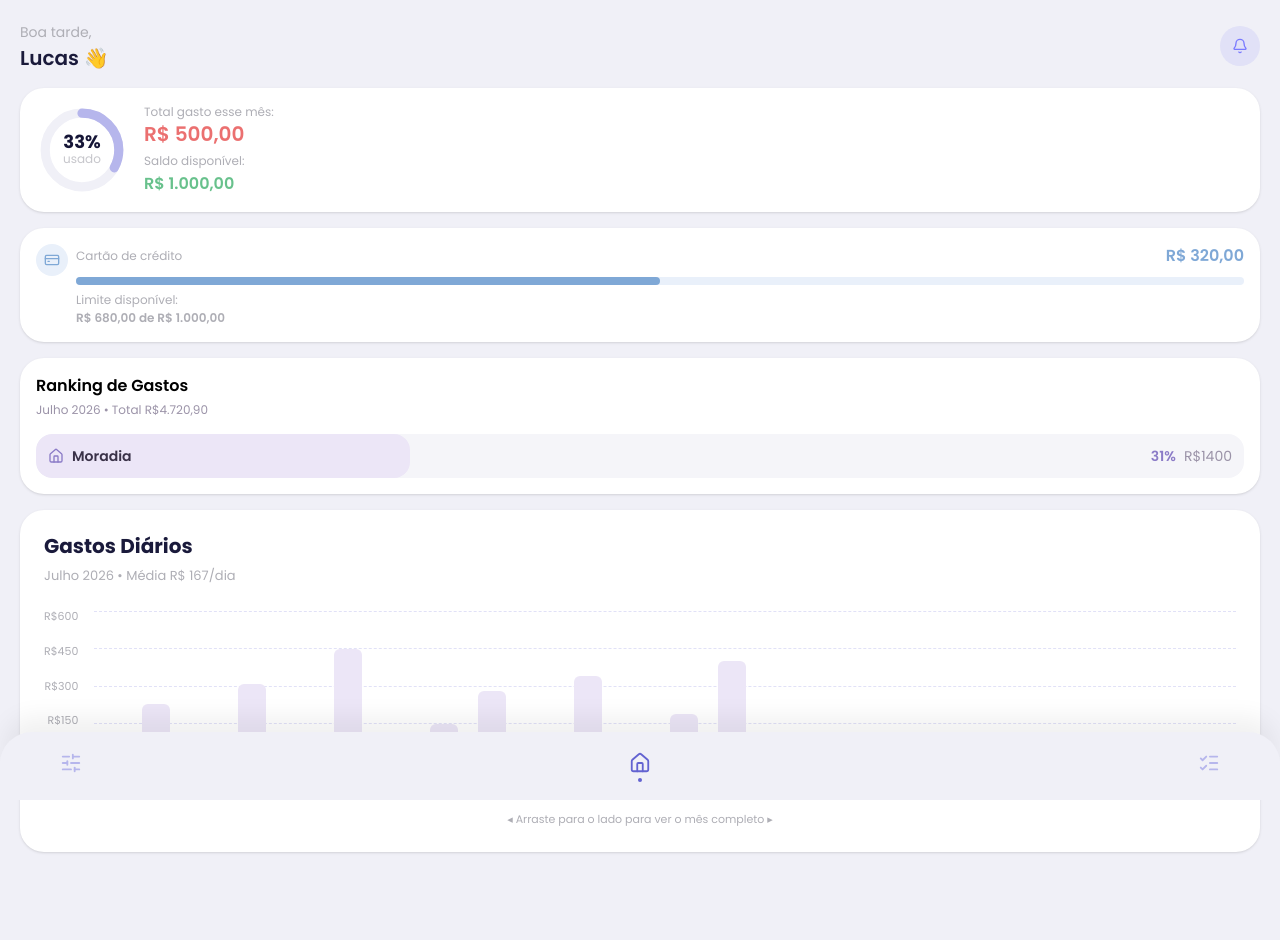
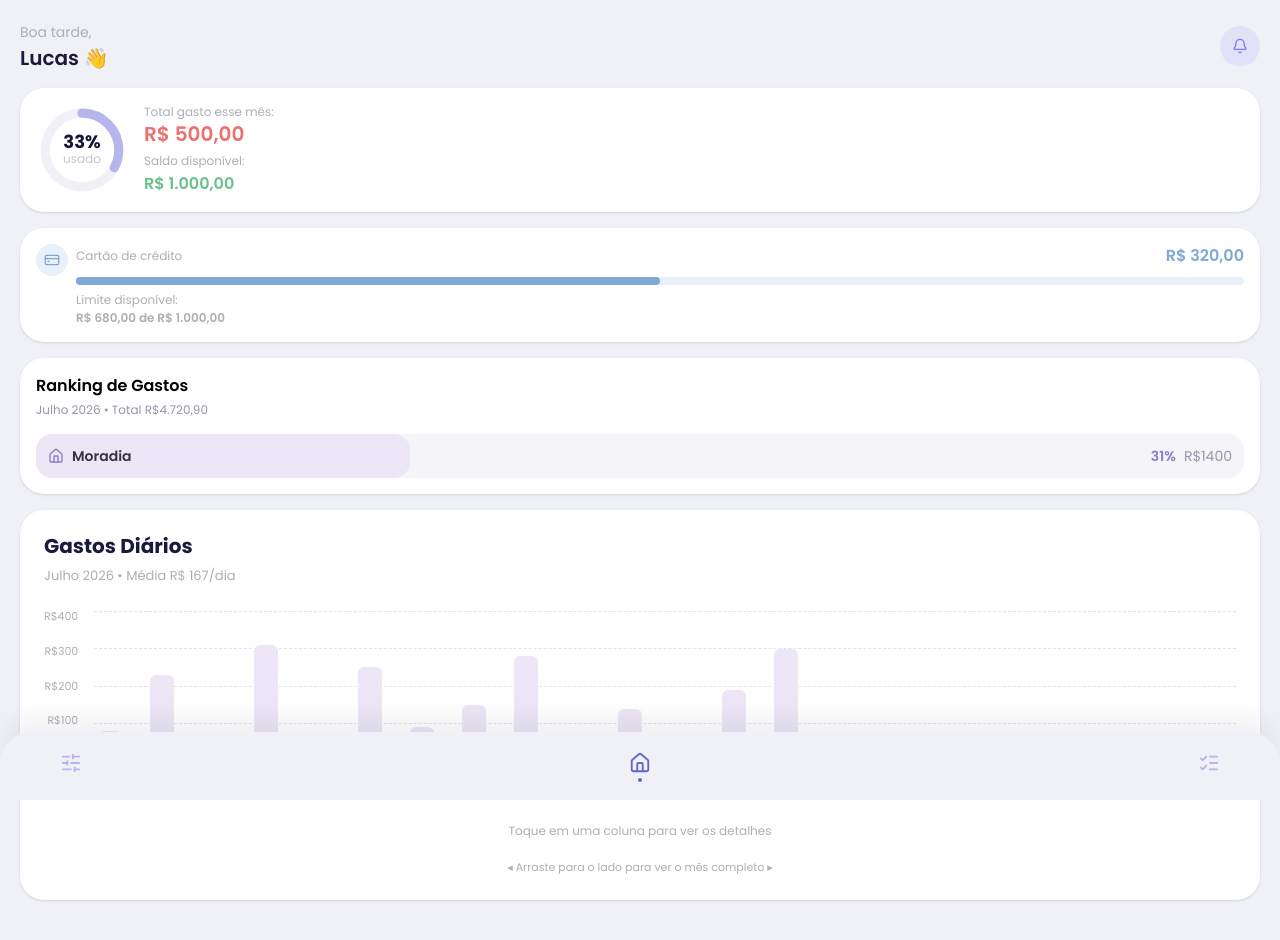
Before and after one commit to lucasboeck06/sepoupe, a React app in the folder frontend/: page /dashboard in a window 1280 px wide. Shown: the top 940 px of the page. Built offline with nearby package versions, Linux system fonts and the light colour scheme; the HTML template or start-up script is replaced by a standard one.

Commit message:
Finalização do gráfico, mas sem lógica

```diff
--- a/frontend/src/components/GraficoGastosScroll.jsx
+++ b/frontend/src/components/GraficoGastosScroll.jsx
@@ -1,24 +1,48 @@
+import { useState } from "react";
+
 export default function GraficoGastosScroll() {
+  const [diaSelecionado, setDiaSelecionado] = useState(null);
+
+  // Simulei um cenário onde 310 é o seu maior gasto para provar que o eixo Y se adapta
   const dadosMensais = [
     { dia: 1, valor: 80 },
     { dia: 2, valor: 230 },
     { dia: 3, valor: 40 },
     { dia: 4, valor: 310 },
     { dia: 5, valor: 20 },
-    { dia: 6, valor: 450 },
+    { dia: 6, valor: 250 },
     { dia: 7, valor: 90 },
     { dia: 8, valor: 150 },
     { dia: 9, valor: 280 },
     { dia: 10, valor: 60 },
-    { dia: 11, valor: 340 },
+    { dia: 11, valor: 140 },
     { dia: 12, valor: 10 },
     { dia: 13, valor: 190 },
-    { dia: 14, valor: 400 },
+    { dia: 14, valor: 300 },
     { dia: 15, valor: 70 },
   ];
 
-  const eixoY = [600, 450, 300, 150, 0];
-  const valorMaximo = 600;
+  // 1. A INTELIGÊNCIA MATEMÁTICA:
+  // Descobre qual foi o maior gasto real do mês
+  const maiorGasto = Math.max(...dadosMensais.map((item) => item.valor));
+
+  // Arredonda para a próxima centena para o gráfico ter um "respiro" no topo
+  // Ex: Se o maior gasto for 310, o teto vira 400. Se for 0, previne divisão por zero.
+  const valorMaximo = maiorGasto > 0 ? Math.ceil(maiorGasto / 100) * 100 : 100;
+
+  // Monta as linhas do eixo Y fatiando o valor máximo exatamente em 4 partes
+  const eixoY = [
+    valorMaximo, // 100% (ex: 400)
+    valorMaximo * 0.75, // 75%  (ex: 300)
+    valorMaximo * 0.5, // 50%  (ex: 200)
+    valorMaximo * 0.25, // 25%  (ex: 100)
+    0, // 0%
+  ];
+
+  // Busca os dados do dia que o usuário clicou para mostrar no card inferior
+  const itemSelecionado = dadosMensais.find(
+    (item) => item.dia === diaSelecionado,
+  );
 
   return (
     <div className="w-full bg-white rounded-3xl p-6 shadow-sm">
@@ -34,7 +58,7 @@ export default function GraficoGastosScroll() {
 
       {/* Container Principal do Gráfico */}
       <div className="relative flex">
-        {/* EIXO Y - Agora com altura cravada de 150px */}
+        {/* EIXO Y - Agora totalmente sincronizado com as barras */}
         <div className="flex flex-col justify-between items-end pr-4 text-[11px] font-medium text-[#aeaeb5] h-[150px] shrink-0">
           {eixoY.map((valor, index) => (
             <span key={index} className="leading-none">
@@ -43,11 +67,9 @@ export default function GraficoGastosScroll() {
           ))}
         </div>
 
-        {/* ÁREA DO GRÁFICO (Linhas e Barras) */}
-        {/* min-w-0 é um truque do flexbox para permitir que o scroll horizontal funcione */}
+        {/* ÁREA DO GRÁFICO */}
         <div className="relative flex-1 min-w-0">
-          {/* LINHAS TRACEJADAS DE FUNDO */}
-          {/* Também com os mesmos 150px de altura para bater perfeitamente com os números */}
+          {/* LINHAS TRACEJADAS */}
           <div className="absolute top-0 left-0 right-0 h-[150px] flex flex-col justify-between pointer-events-none z-0">
             {eixoY.map((_, index) => (
               <div
@@ -57,7 +79,7 @@ export default function GraficoGastosScroll() {
             ))}
           </div>
 
-          {/* ÁREA DE SCROLL (Barras + Textos dos dias) */}
+          {/* ÁREA DE SCROLL (Apenas Barras e Textos) */}
           <div
             className="flex gap-5 overflow-x-auto pb-4 relative z-10
             [&::-webkit-scrollbar]:h-1.5
@@ -65,24 +87,37 @@ export default function GraficoGastosScroll() {
             [&::-webkit-scrollbar-thumb]:bg-[#D1D1E0] [&::-webkit-scrollbar-thumb]:rounded-full"
           >
             {dadosMensais.map((item) => {
-              // A matemática pura: se o gasto é 300 e o max é 600, a altura é 50%
+              // A matemática agora é à prova de balas
               const alturaPorcentagem = (item.valor / valorMaximo) * 100;
+              const isSelected = diaSelecionado === item.dia;
 
               return (
                 <div
                   key={item.dia}
-                  className="flex flex-col items-center shrink-0 w-7 gap-2"
+                  onClick={() =>
+                    setDiaSelecionado(isSelected ? null : item.dia)
+                  }
+                  className="flex flex-col items-center shrink-0 w-8 gap-2 relative cursor-pointer group"
                 >
-                  {/* O SEGREDO TÁ AQUI: Um container só para a barra, cravado em 150px */}
-                  <div className="w-full h-[150px] flex items-end">
+                  {/* FUNDO CINZA DE SELEÇÃO */}
+                  <div
+                    className={`absolute top-0 w-full h-[150px] rounded-md transition-colors duration-200 ${
+                      isSelected
+                        ? "bg-[#e1e1f7]/60"
+                        : "group-hover:bg-[#F0F0F7]/50"
+                    }`}
+                  />
+
+                  {/* CONTAINER DA BARRA */}
+                  <div className="w-6 h-[150px] flex items-end relative z-10 pointer-events-none">
                     <div
                       className="w-full bg-[#ece6f7] rounded-t-md transition-all duration-1000 ease-out"
                       style={{ height: `${alturaPorcentagem}%` }}
                     />
                   </div>
 
-                  {/* O texto do dia fica solto em baixo, sem afetar o cálculo da altura */}
-                  <span className="text-[12px] font-medium text-[#aeaeb5]">
+                  {/* TEXTO DO DIA */}
+                  <span className="text-[12px] font-medium text-[#aeaeb5] relative z-10 pointer-events-none">
                     {item.dia}
                   </span>
                 </div>
@@ -92,7 +127,26 @@ export default function GraficoGastosScroll() {
         </div>
       </div>
 
-      <p className="text-center text-[11px] font-medium text-[#aeaeb5] mt-2">
+      {/* ÁREA INFERIOR: Onde a mágica acontece ao invés do tooltip flutuante */}
+      <div className="flex items-center justify-center h-[40px] mt-2 mb-2">
+        {itemSelecionado ? (
+          <div className="bg-[#F0F0F7] px-5 py-2 rounded-full flex items-center gap-3 animate-in fade-in zoom-in-95 duration-200">
+            <span className="text-[14px] font-bold text-[#1a1a3b]">
+              Dia {itemSelecionado.dia}
+            </span>
+            <span className="w-1.5 h-1.5 bg-[#D1D1E0] rounded-full"></span>
+            <span className="text-[14px] font-medium text-[#1a1a3b]">
+              Gasto: R$ {itemSelecionado.valor}
+            </span>
+          </div>
+        ) : (
+          <span className="text-[12px] font-medium text-[#aeaeb5] animate-in fade-in duration-200">
+            Toque em uma coluna para ver os detalhes
+          </span>
+        )}
+      </div>
+
+      <p className="text-center text-[11px] font-medium text-[#aeaeb5]">
         ◂ Arraste para o lado para ver o mês completo ▸
       </p>
     </div>
```
